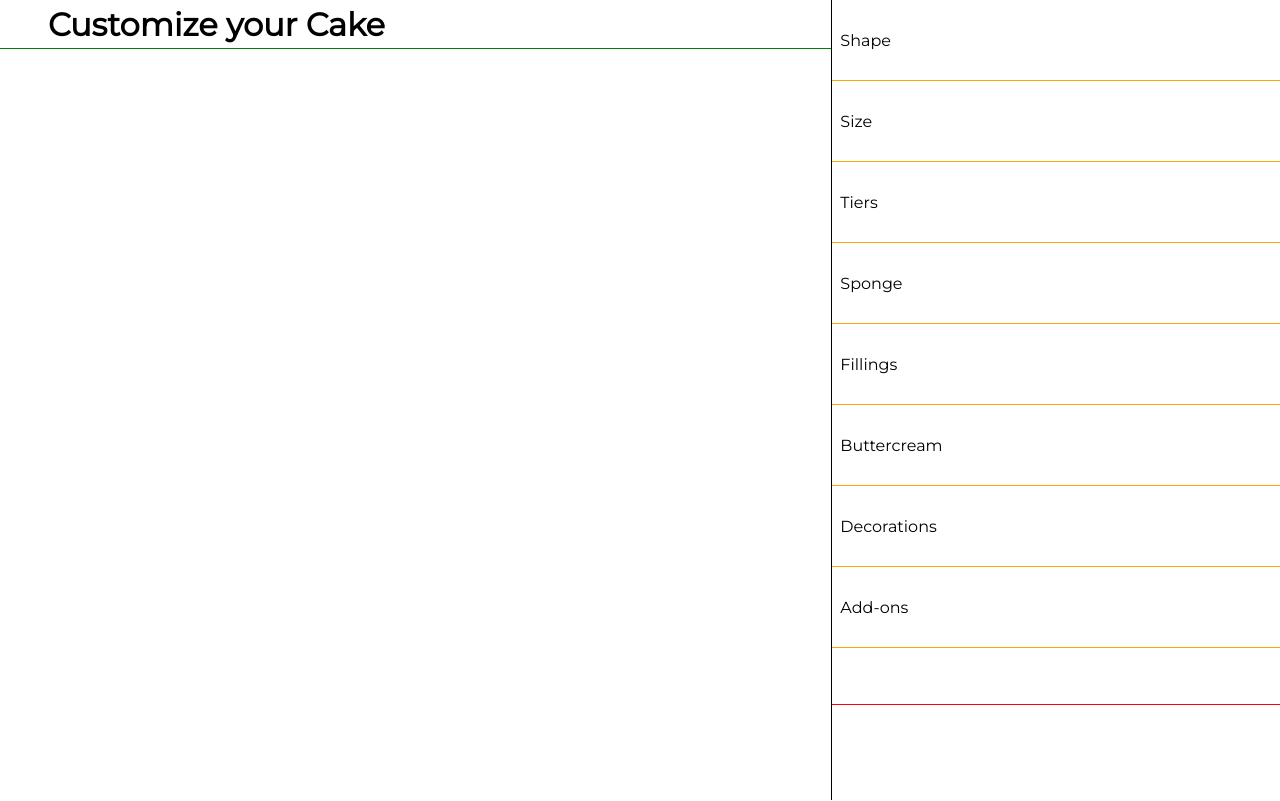
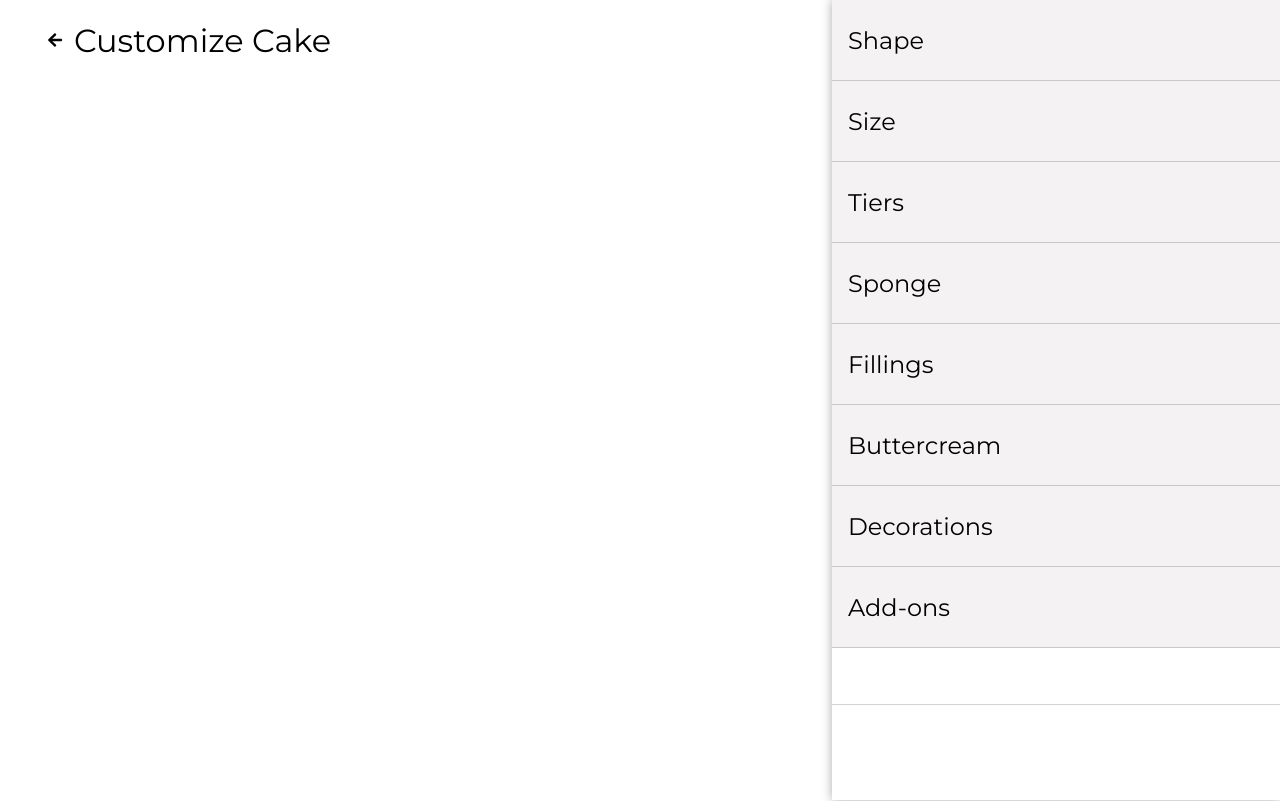
Before and after one commit to teyaleoni/teyas-bakery, a React (Create React App) app: page / in a window 1280 px wide. Shown: the top 801 px of the page. Built offline with nearby package versions, Linux system fonts and the light colour scheme.

Commit message:
add font awesome

```diff
--- a/package.json
+++ b/package.json
@@ -3,6 +3,10 @@
   "version": "0.1.0",
   "private": true,
   "dependencies": {
+    "@fortawesome/fontawesome-free": "^5.15.2",
+    "@fortawesome/fontawesome-svg-core": "^1.2.34",
+    "@fortawesome/free-solid-svg-icons": "^5.15.2",
+    "@fortawesome/react-fontawesome": "^0.1.14",
     "@testing-library/jest-dom": "^5.11.4",
     "@testing-library/react": "^11.1.0",
     "@testing-library/user-event": "^12.1.10",
--- a/src/App.js
+++ b/src/App.js
@@ -1,5 +1,7 @@
 import React, { useState } from "react";
 import "./App.scss";
+import { FontAwesomeIcon } from "@fortawesome/react-fontawesome";
+import { faArrowLeft } from "@fortawesome/free-solid-svg-icons";
 // import Box from "./box";
 
 function App() {
@@ -22,7 +24,8 @@ function App() {
     <div className="App">
       <div className="col-1">
         <div className="header">
-          <h1>Customize your Cake</h1>
+          <FontAwesomeIcon icon={faArrowLeft} />
+          <h1>Customize Cake</h1>
         </div>
       </div>
       <div className="col-2">
--- a/src/App.scss
+++ b/src/App.scss
@@ -6,21 +6,21 @@
 .col-1 {
   width: 65%;
   .header {
-    border-bottom: 1px solid green;
     height: 6%;
     display: flex;
     align-items: center;
-    padding-left: 3rem;
+    padding: 1rem 0 0 3rem;
 
     h1 {
-      margin: 0;
+      margin: 0 0 0 12px;
+      font-weight: 100;
     }
   }
 }
 
 .col-2 {
   width: 35%;
-  border-left: 1px solid black;
+  box-shadow: 0 0 10px 0 #aaaaaa;
 
   .accordian {
     height: 88%;
@@ -28,21 +28,24 @@
     .categories {
       margin: 0;
       padding: 0;
+      background-color: rgb(244, 242, 242);
 
       .category {
         width: 100%;
-        border-bottom: 1px solid orange;
+        border-bottom: 1px solid rgb(203, 200, 200);
         height: 4rem;
         list-style-type: none;
         padding: 0.5rem;
+        padding-left: 1rem;
         display: flex;
         align-items: center;
+        font-size: 1.5em;
       }
     }
   }
 
   .footer {
-    border-top: 1px solid red;
+    border-top: 1px solid lightgrey;
     height: 12%;
   }
 }
```
Also changed, not shown: 1 other file (tests, documents, lock files or other folders).
